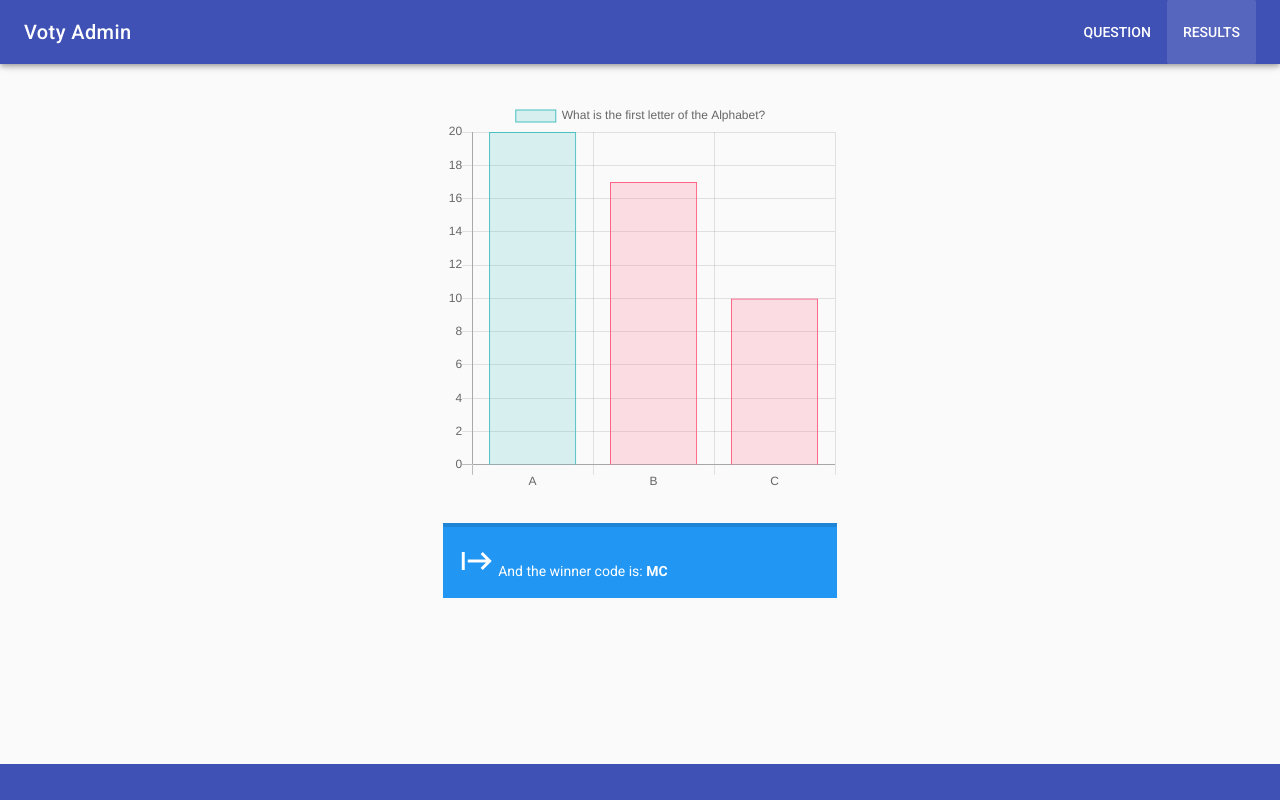
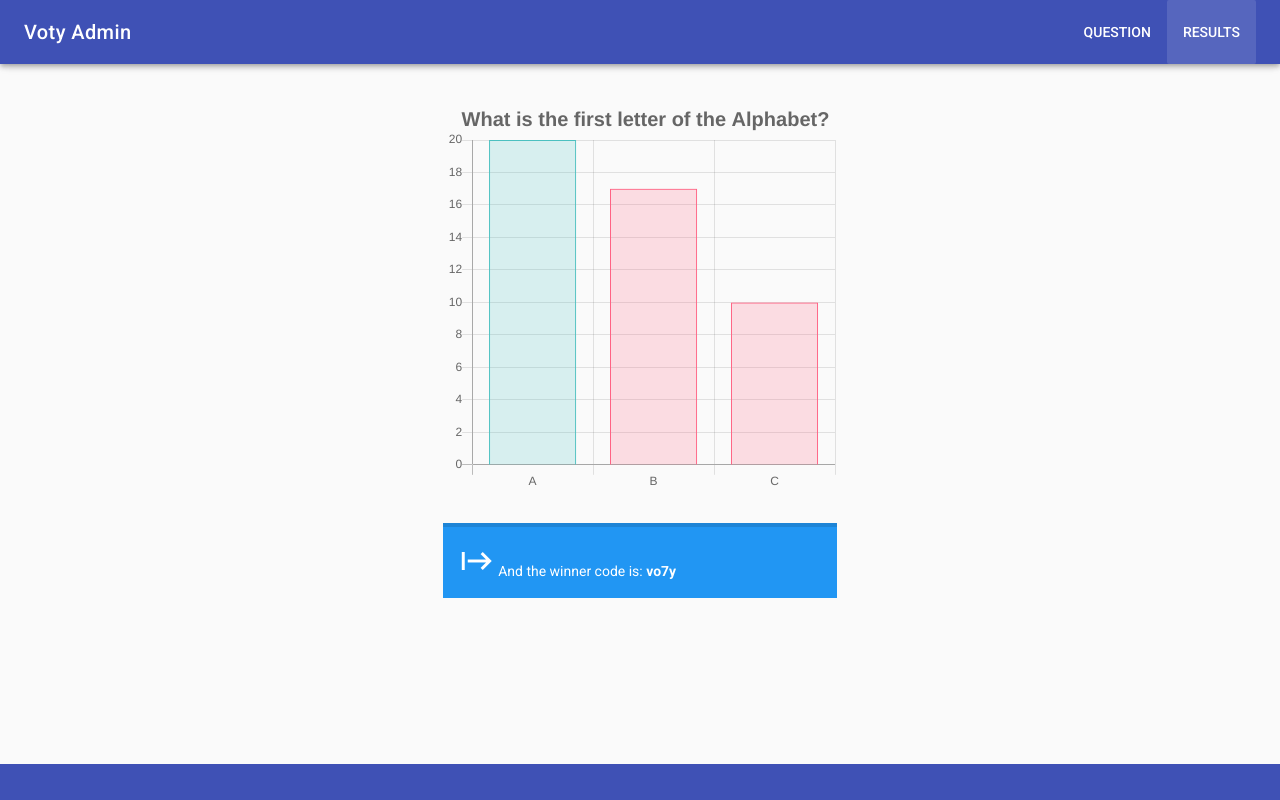
Before and after one commit to ultrahack2018sprint1-voty/voty-admin, a Vue app: page /results in a window 1280 px wide. Built offline with nearby package versions, Linux system fonts and the light colour scheme; what vue-native-websocket would draw is missing.

Commit message:
Improve Graph rendering

```diff
--- a/src/js/components/Graph.vue
+++ b/src/js/components/Graph.vue
@@ -1,12 +1,30 @@
 <script>
 import {Bar, mixins} from "vue-chartjs"
+
+const options = {
+  legend: {
+    labels: {
+      boxWidth: 0,
+      fontSize: 20,
+      fontStyle: "bold"
+    }
+  },
+  scales: {
+    yAxes: [
+      {
+        ticks: {
+          beginAtZero: true
+        }
+      }
+    ]
+  }
+}
 
 const Graph = {
   mixins: [mixins.reactiveProp],
   extends: Bar,
-  props: ["options"],
   mounted() {
-    this.renderChart(this.chartData, this.options)
+    this.renderChart(this.chartData, options)
   }
 }
 
--- a/src/js/pages/Results.vue
+++ b/src/js/pages/Results.vue
@@ -3,14 +3,14 @@
     <v-container fluid grid-list-xl>
       <v-layout row justify-space-around>
         <v-flex xs4>
-          <Graph :chartData="data" :options="options"/>
+          <Graph :chartData="chartData"/>
         </v-flex>
       </v-layout>
       <v-layout row justify-space-around>
         <v-flex xs4>
           <v-alert :value="true" color="info">
             <v-icon large dark>start</v-icon>
-            And the winner code is: <b>MC</b>
+            And the winner code is: <b>{{winnerAccessCode}}</b>
           </v-alert>
         </v-flex>
       </v-layout>
@@ -43,15 +43,14 @@ const results = {
   ]
 }
 
-const labels = results.statistics.map(({option}) => option)
-const data = results.statistics.map(({responses_count}) => responses_count)
-const label = results.question
-
-const Results = {
-  components: {Graph},
-  data() {
-    return {
-      data: {
+const {
+  question: label,
+  winner_access_code: winnerAccessCode,
+  statistics
+} = results
+const labels = statistics.map(({option}) => option)
+const data = statistics.map(({responses_count}) => responses_count)
+const chartData = {
   labels: labels,
   datasets: [
     {
@@ -70,19 +69,12 @@ const Results = {
       borderWidth: 1
     }
   ]
-      },
-      options: {
-        scales: {
-          yAxes: [
-            {
-              ticks: {
-                beginAtZero: true
 }
-            }
-          ]
-        }
-      }
-    }
+
+const Results = {
+  components: {Graph},
+  data() {
+    return {chartData, winnerAccessCode}
   }
 }
 
```
Lines whose indentation alone changed are shown as unchanged.
